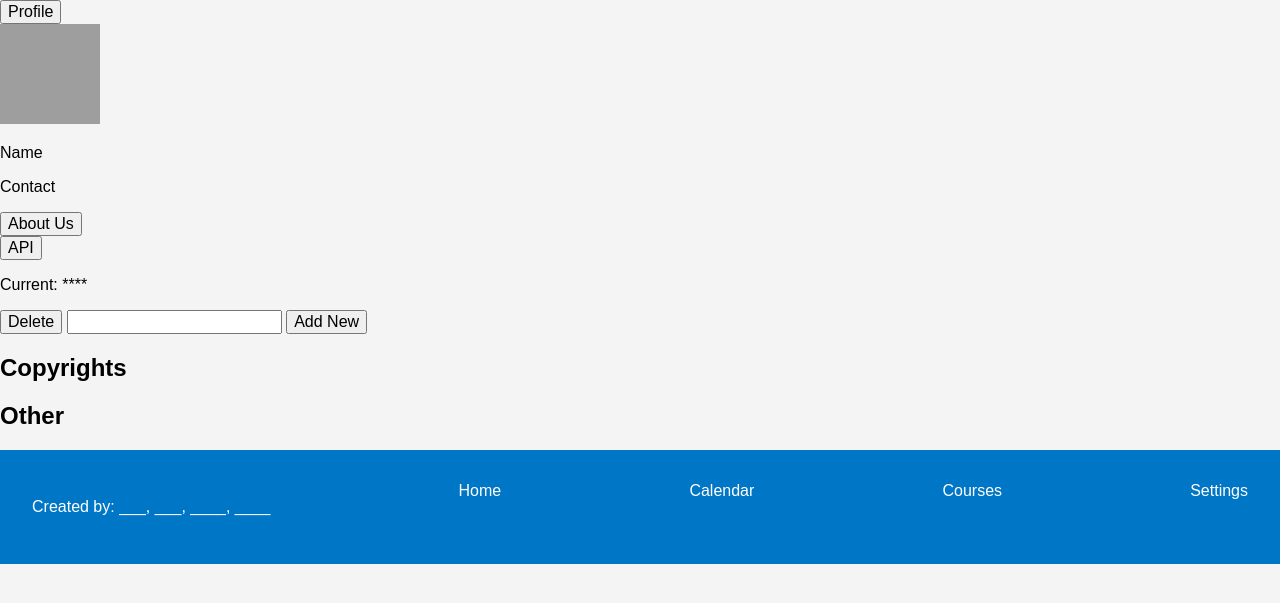
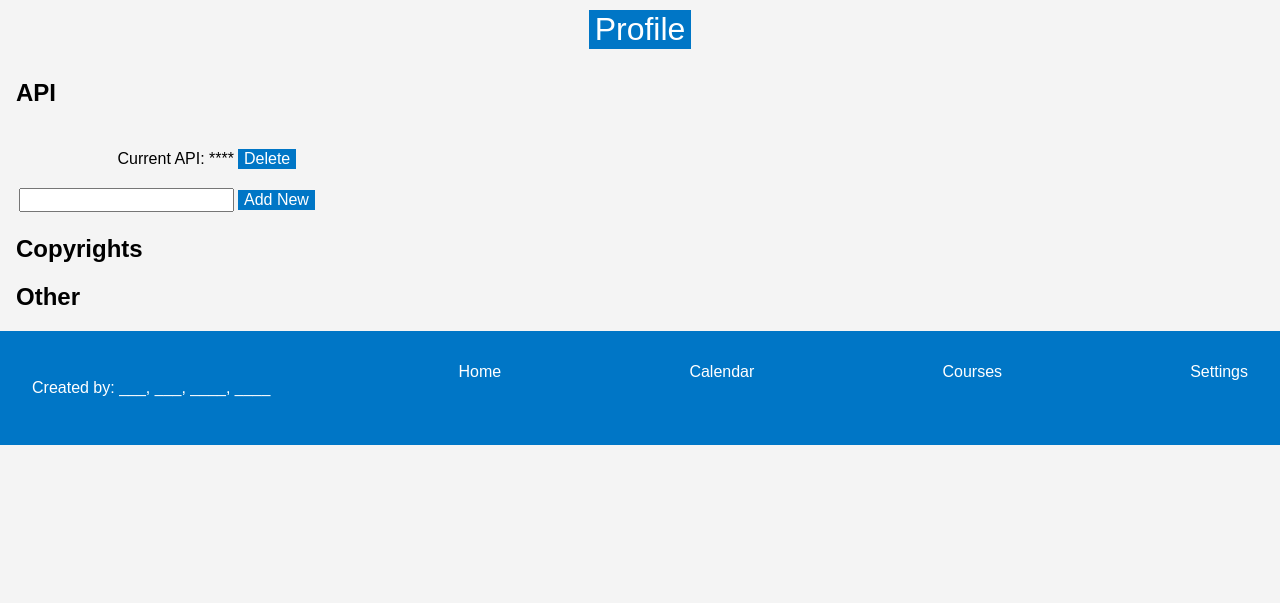
Before and after one commit to davidbolivar577/Canvas-Seer, a Flask app: page /settings in a window 1280 px wide. Shown: the part 78-681 px from the top of the page. Run offline with Flask 3, Linux system fonts and the light colour scheme; grey boxes are pictures that could not be loaded.

Commit message:
finishing css for settings

```diff
--- a/Website/static/styles/styles_settings.css
+++ b/Website/static/styles/styles_settings.css
@@ -0,0 +1,50 @@
+@import "styles.css";
+
+
+.profile-dropdown button {
+    background-color: #0076c6;
+    border: none;
+    color: white;
+    margin: 10px auto;
+    font-size: 2em;
+}
+
+.profile-dropdown {
+    position:relative;
+    display: inline-block;
+    text-align: center;
+    width: 100vw;
+
+}
+
+.profile-dropdown-content {
+    display: none;
+    position: absolute;
+    width: 100vw;
+    text-shadow: 0, 0, 5px, 5px, black;
+}
+
+.profile-dropdown-content a {
+    color: white;
+    padding: 12px 16px;
+    display: block;
+    align-items: center;
+}
+
+.profile-dropdown:hover .profile-dropdown-content {
+    display: block;
+}
+
+.aboutus {
+    margin: 1em;
+}
+
+.current-API {
+    text-align:right;
+}
+
+.api-dropdown-items button {
+    background-color:#0076c6;
+    color:white;
+    border:none;
+}
--- a/Website/templates/content.html
+++ b/Website/templates/content.html
@@ -1,6 +1,6 @@
 {% extends "base.html" %}
 
-{% block title %}!assigmentnum{% endblock %}
+{% block title %}!assignmentnum{% endblock %}
 
 {% block body %}
 
--- a/Website/templates/settings.html
+++ b/Website/templates/settings.html
@@ -1,6 +1,10 @@
 {% extends "base.html" %}
 
 {% block title %}Settings{% endblock %}
+
+{{ super() }}
+
+{% block style %}<link rel="stylesheet" href="{{ url_for('static', filename='styles/styles_settings.css') }}">{% endblock %}
 
 {% block body%}
 
@@ -10,20 +14,31 @@
         <img src="https://picsum.photos/100/100" alt="profile photo">
         <p>Name</p>
         <p>Contact</p>
+        <button class="logout">Log Out</button>
     </div>
 </div>
-<div class="aboutus-dropdown">
-    <button class="aboutus-button">About Us</button>
-    <div class="aboutus-dropdown-items">
-        <button class="api-dropdown">API</button>
-        <div class="api-dropdown-items">
-            <p>Current: ****</p>
-            <button class="delete">Delete</button>
-            <input type="text" id="addnew" name="addnew">
-            <button class="addnew">Add New</button>
-        </div>
-        <h2>Copyrights</h2>
-        <h2>Other</h2>
+
+<div class="aboutus">
+    <h2>API</h2>
+    <div class="api-dropdown-items">
+        <table>
+            <tr>
+                <th></th>
+                <th></th>
+            </tr>
+            <tr>
+                <td><p class="current-API">Current API: ****</p></td>
+                <td><button class="delete">Delete</button></td>
+            </tr>
+            <tr>
+                <td><input type="text" id="addnew" name="addnew"></td>
+                <td><button class="addnew">Add New</button></td>
+            </tr>
+        </table>
     </div>
+    <h2>Copyrights</h2>
+    <h2>Other</h2>
+
 </div>
+
 {% endblock %}
```
